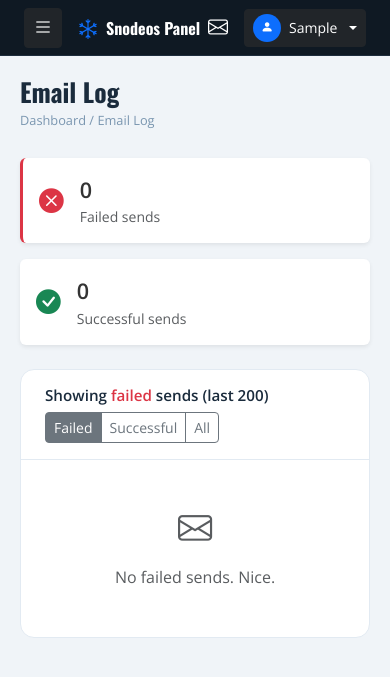
After one commit to cloudflying87/snodeos, a Django app: page /manage/email-log/ in a window 390 px wide. The commit adds this page. Shown: the top 677 px of the page. Run offline with Django 5.2, Linux system fonts and the light colour scheme; the visitor is signed in with stand-in values (Sample User, id 1); data comes from the database, SQL or seed files in the repository; data that the repository does not hold is empty.

Commit message:
Email log, HTTPS hardening, DB snapshot before migrations, register polish
Email delivery log
- New EmailLog model: subject/recipient/template/status/error/provider/sent_at
- send_email() now returns True/False and writes a log row for every attempt
- New site-admin-only /manage/email-log/ page with Failed/Successful/All
  filters; defaults to Failed since that's what officers need to investigate
- Blast loops (email blast, announcement send, trail condition send) now
  use the return value instead of try/except, so the "N failed" count is
  finally accurate

HTTPS hardening (production)
- settings.py adds SECURE_PROXY_SSL_HEADER, SECURE_SSL_REDIRECT,
  SESSION_COOKIE_SECURE, CSRF_COOKIE_SECURE, HSTS (30 days for now,
  preload off until we've verified), nosniff, X-Frame-Options DENY.
  All gated on `not DEBUG` so local dev still works over HTTP.
- nginx.conf preserves cloudflared's X-Forwarded-Proto header via a map
  directive (was being overwritten with $scheme = "http"), so Django
  correctly detects HTTPS instead of redirect-looping.

DB snapshot in build.sh
- pg_dump runs before migrate, gzips to ./backups/ with timestamp
- Last 10 dumps retained, older ones pruned
- Skips on fresh install (no tables yet)
- backups/ added to .gitignore

Public register page mobile polish
- Trim padding: py-4 py-lg-5 on hero, p-3 p-md-4 p-lg-5 on card
- display-5 on phone instead of display-4 so the H1 doesn't overflow

Co-Authored-By: Claude Opus 4.7 (1M context) <noreply@anthropic.com>

```diff
--- a/core/models.py
+++ b/core/models.py
@@ -337,6 +337,27 @@ class ContactMessage(models.Model):
         return f'{self.name} — {self.subject}'
 
 
+class EmailLog(models.Model):
+    """Per-recipient log of outgoing emails so officers can investigate delivery failures."""
+    STATUS_CHOICES = [
+        ('success', 'Sent'),
+        ('failed',  'Failed'),
+    ]
+    subject     = models.CharField(max_length=255)
+    recipient   = models.EmailField()
+    template    = models.CharField(max_length=80, blank=True, help_text='Template name used to render the email')
+    status      = models.CharField(max_length=10, choices=STATUS_CHOICES, default='success', db_index=True)
+    error       = models.TextField(blank=True, help_text='Exception message if status=failed')
+    provider    = models.CharField(max_length=20, blank=True, help_text='resend / brevo / django')
+    sent_at     = models.DateTimeField(auto_now_add=True, db_index=True)
+
+    class Meta:
+        ordering = ['-sent_at']
+
+    def __str__(self):
+        return f'{self.recipient} — {self.subject} ({self.get_status_display()})'
+
+
 class AuditLog(models.Model):
     """Record of significant officer actions for accountability."""
     ACTION_CHOICES = [
--- a/manage_panel/urls.py
+++ b/manage_panel/urls.py
@@ -64,6 +64,7 @@ urlpatterns = [
     path('email-templates/<int:pk>/test/', views.email_template_test, name='email_template_test'),
     path('setup-guide/', views.setup_guide, name='setup_guide'),
     path('audit-log/', views.audit_log, name='audit_log'),
+    path('email-log/', views.email_log, name='email_log'),
     path('text-members/', views.text_members, name='text_members'),
     path('sms-settings/', views.sms_settings, name='sms_settings'),
 ]
--- a/manage_panel/views.py
+++ b/manage_panel/views.py
@@ -5,7 +5,7 @@ from django.contrib.auth.decorators import login_required
 from django.http import JsonResponse
 from django.views.decorators.http import require_POST
 from django.conf import settings
-from core.models import ClubStats, Officer, OfficerTitle, Sponsor, Announcement, AnnouncementImage, TrailCondition, TrailConditionImage, TrailWorkLog, TrailWorkImage, ContactMessage, SiteSettings, EmailTemplate, AuditLog
+from core.models import ClubStats, Officer, OfficerTitle, Sponsor, Announcement, AnnouncementImage, TrailCondition, TrailConditionImage, TrailWorkLog, TrailWorkImage, ContactMessage, SiteSettings, EmailTemplate, AuditLog, EmailLog
 from accounts.models import Member, RegistrationField
 from core.email import send_test_email
 from accounts.models import Member
@@ -263,16 +263,13 @@ def announcement_add(request):
             if send_email:
                 active_members = Member.objects.filter(membership_status='active')
                 for member in active_members:
-                    try:
-                        _send_email(
-                            subject=f'Brainerd Snodeos: {ann.title}',
-                            to=member.email,
-                            template='announcement',
-                            context={'announcement': ann, 'ann_url': ann_url, 'image_urls': image_urls, **ann_tmpl_ctx},
-                        )
+                    if _send_email(
+                        subject=f'Brainerd Snodeos: {ann.title}',
+                        to=member.email,
+                        template='announcement',
+                        context={'announcement': ann, 'ann_url': ann_url, 'image_urls': image_urls, **ann_tmpl_ctx},
+                    ):
                         email_sent += 1
-                    except Exception:
-                        pass
 
             if send_text:
                 snippet = ann.body[:120] + ('…' if len(ann.body) > 120 else '')
@@ -405,16 +402,13 @@ def trail_condition_add(request):
             if send_email:
                 active_members = Member.objects.filter(membership_status='active')
                 for member in active_members:
-                    try:
-                        _send_email(
-                            subject=f'Trail Update: {condition.title}',
-                            to=member.email,
-                            template='trail_condition',
-                            context={'condition': condition, 'cond_url': cond_url, 'image_urls': image_urls, **tmpl_ctx},
-                        )
+                    if _send_email(
+                        subject=f'Trail Update: {condition.title}',
+                        to=member.email,
+                        template='trail_condition',
+                        context={'condition': condition, 'cond_url': cond_url, 'image_urls': image_urls, **tmpl_ctx},
+                    ):
                         email_sent += 1
-                    except Exception:
-                        pass
 
             if send_text:
                 status_label = condition.get_status_display()
@@ -820,15 +814,14 @@ def email_blast(request):
                 }
             sent = failed = 0
             for member in recipients:
-                try:
-                    _send_email(
-                        subject=subject,
-                        to=member.email,
-                        template='blast',
-                        context={'blast_body': blast_html, 'blast_plain': blast_plain, **extra_ctx},
-                    )
+                if _send_email(
+                    subject=subject,
+                    to=member.email,
+                    template='blast',
+                    context={'blast_body': blast_html, 'blast_plain': blast_plain, **extra_ctx},
+                ):
                     sent += 1
-                except Exception:
+                else:
                     failed += 1
             from core.audit import log_action
             log_action(request.user, 'email_blast',
@@ -1157,3 +1150,22 @@ def audit_log(request):
     """View recent admin actions. Site-admin only since it can reveal officer activity."""
     logs = AuditLog.objects.select_related('actor').all()[:200]
     return render(request, 'manage_panel/audit_log.html', {'logs': logs})
+
+
+@site_admin_required
+def email_log(request):
+    """Recent email delivery history. Defaults to failures-only since that's what officers care about."""
+    status_filter = request.GET.get('status', 'failed')
+    logs = EmailLog.objects.all()
+    if status_filter in ('success', 'failed'):
+        logs = logs.filter(status=status_filter)
+    logs = logs[:200]
+    counts = {
+        'failed':  EmailLog.objects.filter(status='failed').count(),
+        'success': EmailLog.objects.filter(status='success').count(),
+    }
+    return render(request, 'manage_panel/email_log.html', {
+        'logs': logs,
+        'status_filter': status_filter,
+        'counts': counts,
+    })
--- a/templates/manage_panel/base.html
+++ b/templates/manage_panel/base.html
@@ -139,6 +139,9 @@
         <a href="{% url 'manage_panel:audit_log' %}" class="panel-nav-link {% block active_audit_log %}{% endblock %}">
           <i class="bi bi-clock-history"></i> Audit Log
         </a>
+        <a href="{% url 'manage_panel:email_log' %}" class="panel-nav-link {% block active_email_log %}{% endblock %}">
+          <i class="bi bi-envelope-check"></i> Email Log
+        </a>
         {% endif %}
       </div>
 
--- /dev/null
+++ b/templates/manage_panel/email_log.html
@@ -0,0 +1,121 @@
+{% extends 'manage_panel/base.html' %}
+{% block title %}Email Log{% endblock %}
+{% block active_email_log %}active{% endblock %}
+
+{% block content %}
+<div class="panel-page-header">
+  <div>
+    <h1 class="panel-page-title">Email Log</h1>
+    <p class="panel-breadcrumb mb-0">
+      <a href="{% url 'manage_panel:dashboard' %}">Dashboard</a> / Email Log
+    </p>
+  </div>
+</div>
+
+<div class="row g-3 mb-4">
+  <div class="col-sm-6">
+    <a href="?status=failed" class="card border-0 shadow-sm text-decoration-none text-reset h-100 {% if status_filter == 'failed' %}border-start border-3 border-danger{% endif %}">
+      <div class="card-body d-flex align-items-center gap-3">
+        <i class="bi bi-x-circle-fill text-danger fs-2" aria-hidden="true"></i>
+        <div>
+          <div class="fw-bold fs-4">{{ counts.failed }}</div>
+          <div class="text-muted small">Failed sends</div>
+        </div>
+      </div>
+    </a>
+  </div>
+  <div class="col-sm-6">
+    <a href="?status=success" class="card border-0 shadow-sm text-decoration-none text-reset h-100 {% if status_filter == 'success' %}border-start border-3 border-success{% endif %}">
+      <div class="card-body d-flex align-items-center gap-3">
+        <i class="bi bi-check-circle-fill text-success fs-2" aria-hidden="true"></i>
+        <div>
+          <div class="fw-bold fs-4">{{ counts.success }}</div>
+          <div class="text-muted small">Successful sends</div>
+        </div>
+      </div>
+    </a>
+  </div>
+</div>
+
+<div class="panel-card">
+  <div class="panel-card-header d-flex align-items-center justify-content-between flex-wrap gap-2">
+    <h2 class="panel-card-title mb-0">
+      Showing
+      {% if status_filter == 'failed' %}<span class="text-danger">failed</span>{% elif status_filter == 'success' %}<span class="text-success">successful</span>{% else %}all{% endif %}
+      sends (last 200)
+    </h2>
+    <div class="btn-group btn-group-sm" role="group" aria-label="Filter by status">
+      <a href="?status=failed"  class="btn btn-outline-secondary {% if status_filter == 'failed'  %}active{% endif %}">Failed</a>
+      <a href="?status=success" class="btn btn-outline-secondary {% if status_filter == 'success' %}active{% endif %}">Successful</a>
+      <a href="?status=all"     class="btn btn-outline-secondary {% if status_filter == 'all'     %}active{% endif %}">All</a>
+    </div>
+  </div>
+  {% if logs %}
+
+  <div class="d-none d-md-block">
+    <table class="panel-table">
+      <thead>
+        <tr>
+          <th>When</th>
+          <th>To</th>
+          <th>Subject</th>
+          <th>Template</th>
+          <th>Provider</th>
+          <th>Status</th>
+        </tr>
+      </thead>
+      <tbody>
+        {% for log in logs %}
+        <tr>
+          <td class="text-muted small text-nowrap">{{ log.sent_at|date:"M j, Y" }}<br><span style="font-size:0.75rem;">{{ log.sent_at|date:"g:i A" }}</span></td>
+          <td class="small">{{ log.recipient }}</td>
+          <td class="small">{{ log.subject }}</td>
+          <td class="small text-muted">{{ log.template|default:"—" }}</td>
+          <td class="small text-muted">{{ log.provider|default:"—" }}</td>
+          <td>
+            {% if log.status == 'success' %}
+              <span class="badge bg-success-subtle text-success-emphasis"><i class="bi bi-check-lg me-1" aria-hidden="true"></i>Sent</span>
+            {% else %}
+              <span class="badge bg-danger-subtle text-danger-emphasis" title="{{ log.error }}"><i class="bi bi-x-lg me-1" aria-hidden="true"></i>Failed</span>
+            {% endif %}
+            {% if log.error %}<div class="text-muted small text-truncate" style="max-width:280px;" title="{{ log.error }}">{{ log.error|truncatechars:60 }}</div>{% endif %}
+          </td>
+        </tr>
+        {% endfor %}
+      </tbody>
+    </table>
+  </div>
+
+  <div class="d-md-none">
+    {% for log in logs %}
+    <div class="px-3 py-3 border-bottom">
+      <div class="d-flex align-items-center justify-content-between mb-1">
+        {% if log.status == 'success' %}
+          <span class="badge bg-success-subtle text-success-emphasis"><i class="bi bi-check-lg me-1" aria-hidden="true"></i>Sent</span>
+        {% else %}
+          <span class="badge bg-danger-subtle text-danger-emphasis"><i class="bi bi-x-lg me-1" aria-hidden="true"></i>Failed</span>
+        {% endif %}
+        <small class="text-muted">{{ log.sent_at|date:"M j, g:i A" }}</small>
+      </div>
+      <div class="fw-semibold small">{{ log.subject }}</div>
+      <div class="text-muted small">to {{ log.recipient }}</div>
+      {% if log.error %}<div class="text-danger" style="font-size:0.78rem;">{{ log.error|truncatechars:140 }}</div>{% endif %}
+    </div>
+    {% endfor %}
+  </div>
+
+  {% else %}
+  <div class="panel-card-body text-center py-5">
+    <i class="bi bi-envelope display-4 text-muted mb-3 d-block" aria-hidden="true"></i>
+    <p class="text-muted mb-0">
+      {% if status_filter == 'failed' %}
+        No failed sends. Nice.
+      {% else %}
+        No emails in this view yet.
+      {% endif %}
+    </p>
+  </div>
+  {% endif %}
+</div>
+
+{% endblock %}
```
Also changed, not shown: config/settings.py (+16 -0 lines), core/email.py (+21 -1 lines), templates/accounts/register.html (+9 -9 lines), core/migrations/0019_emaillog.py (added), 3 other files.
